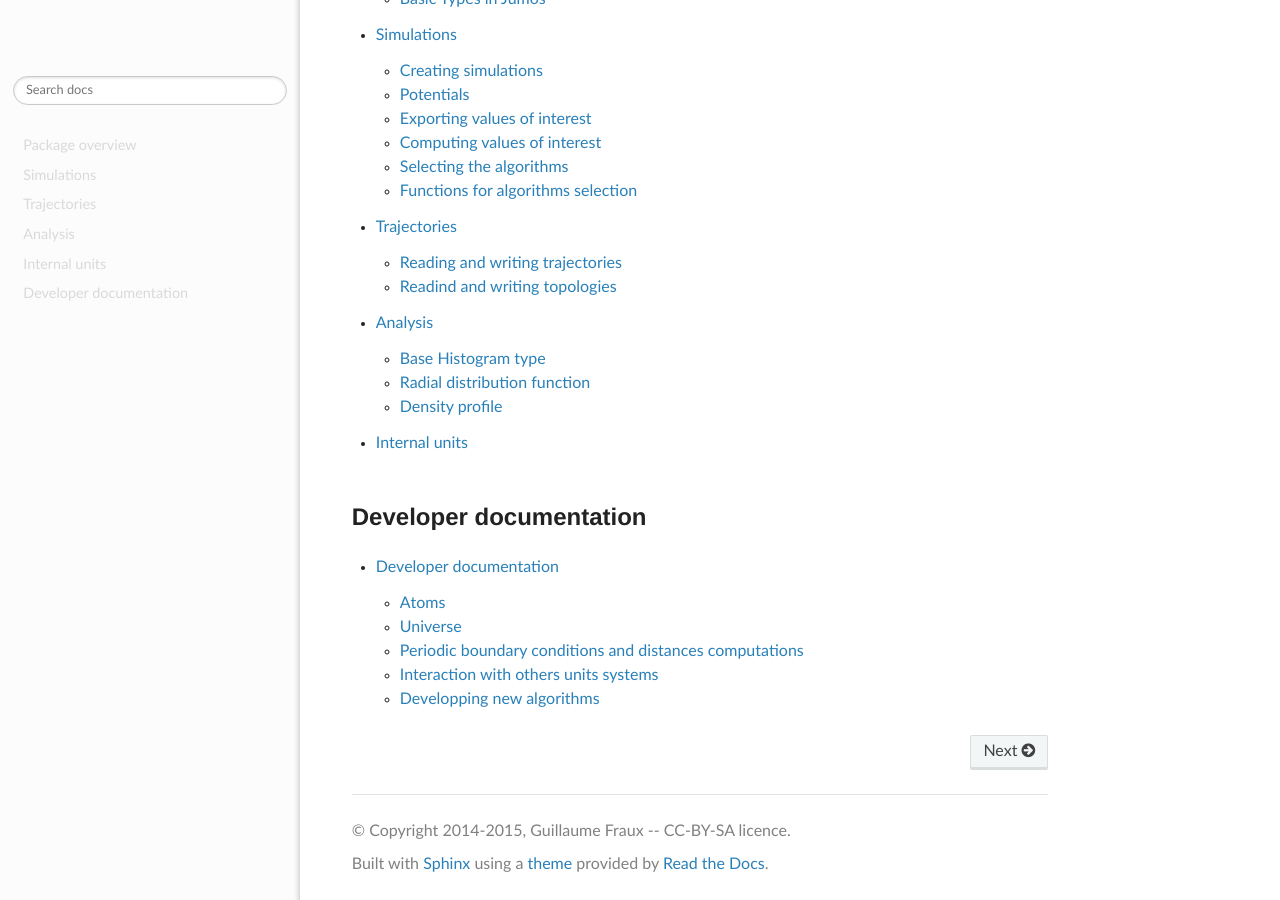
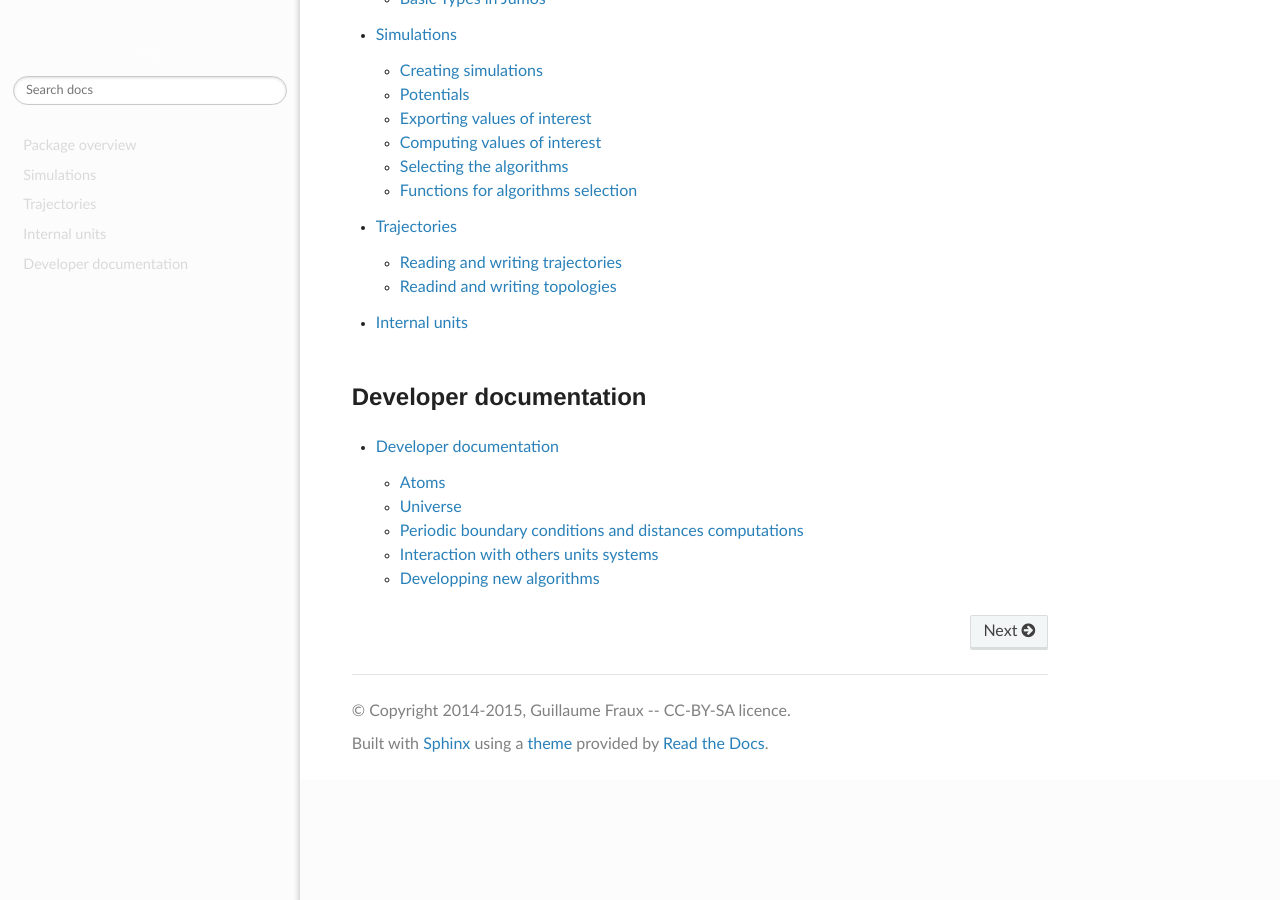
Before and after one commit to Luthaf/Jumos.jl, a Sphinx documentation site: the page built from doc/index.rst, in a window 1280 px wide and 900 px high, scrolled down 1051 px. Built offline with Sphinx 7.4.7 and the Read the Docs theme 2.0.0, drawn with Linux system fonts in a browser that asks for light colours; after the commit the page ends 1831 px from its top, so only the background shows below that.

Commit message:
[doc] Remove Analysis documentation

```diff
--- a/doc/analysis/index.rst
+++ /dev/null
@@ -1,15 +0,0 @@
-Analysis
-========
-
-.. warning::
-    This part of Jumos is not documented because it's going to be merged with
-    the compute algorithms.
-
-Base Histogram type
--------------------
-
-Radial distribution function
-----------------------------
-
-Density profile
----------------
--- a/doc/index.rst
+++ b/doc/index.rst
@@ -41,7 +41,6 @@ User manual
     overview/index
     simulations/index
     trajectories
-    analysis/index
     units
 
 Developer documentation
```
